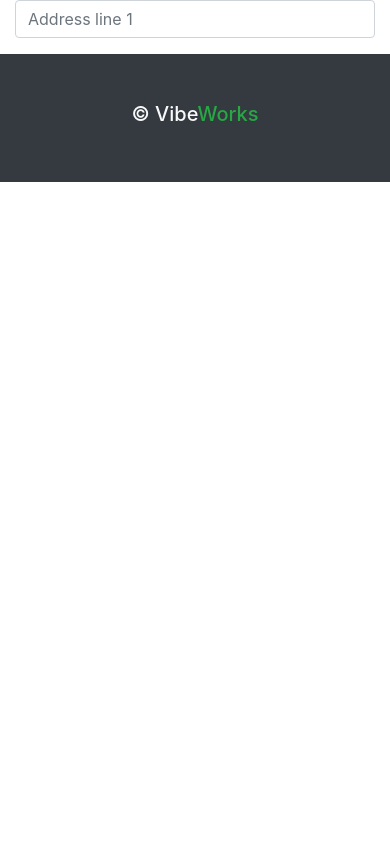
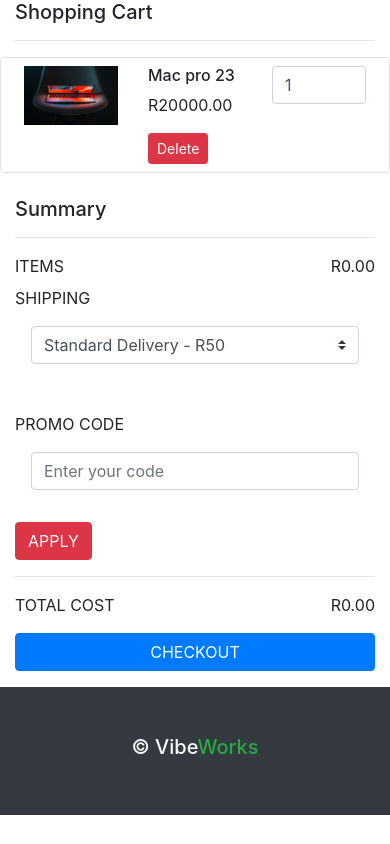
Before and after one commit to modupimaphoto/VibeWorks, a plain HTML site: page templates/cart.html in a window 390 px wide. Drawn offline with Linux system fonts and the light colour scheme.

```diff
--- a/Styles/Styles.css
+++ b/Styles/Styles.css
@@ -38,11 +38,17 @@ ul{
     padding: 0;
 
 }
+.cart-info img{
+    width: 80%;
+}
 @media screen and (max-width: 990px) {
     .text-size{
         font-size: 2.5em;
     }
     .img-responsive{
-    width: 100%;
+        width: 100%;
+    }
+    .cart-info img{
+        width: 100%;
+    }
 }
-}
--- a/templates/cart.html
+++ b/templates/cart.html
@@ -14,17 +14,55 @@
     <section class="p-sm-5">
         <div class="container">
             <div class="row">
-                <div class="col-md-6">
-
+                <div class="col-md-8 mb-4">
+                    <h5>Shopping Cart</h5>
+                    <hr>
+                    <div class="row border p-2 rounded cart-info">
+                        <div class="col-4">
+                            <img src="../images/preview-laptop.jpg">
+                        </div>
+                        <div class="col-4">
+                            <h6>Mac pro 23</h6>
+                            <p>R<span>20000.00</span></p>
+                            <button type="button" class="btn btn-danger btn-sm">Delete</button>
+                        </div>
+                        <div class="col-4">
+                            <input type="number" value="1" min="0" class="form-control">
+                        </div>
+                    </div>
                 </div>
-                <div class="col-md-6">
-                    <div>
-                        <form action="" method="post">
-                            <div class="form-group">
-                                <input type="text" name="" class="form-control" placeholder="Address line 1">
-                            </div>
-                        </form>
+                <di class="col-md-4">
+                    <h5>Summary</h5>
+                    <hr>
+                    <div class="text-uppercase">
+                        Items
+                        <span class="float-right">
+                            R<span>0.00</span>
+                        </span>
                     </div>
+                    <div class="text-uppercase pt-2">
+                        Shipping
+                        <div class="form-group p-3">
+                            <select class="custom-select">
+                                <option value="standard delivery">Standard Delivery - R50</option>
+                            </select>
+                        </div>
+                    </div>
+                    <div class="text-uppercase pt-3">
+                       Promo code
+                        <div class="form-group p-3">
+                            <input type="text" placeholder="Enter your code" class="form-control">
+                        </div>
+                        <button type="button" class="btn btn-danger text-uppercase">Apply</button>
+                    </div>
+                    <hr>
+                    <div class="text-uppercase">
+                        Total cost
+                        <span class="float-right">
+                            R<span>0.00</span>
+                        </span>
+                    </div>
+                    <button type="button" class="btn btn-primary text-uppercase mt-3  mb-3 w-100">Checkout</button>
                 </div>
             </div>
         </div>
```
Also changed, not shown: templates/billing_informtion.html (added, +98 -0 lines), templates/shop_all.html (+1 -1 lines).
